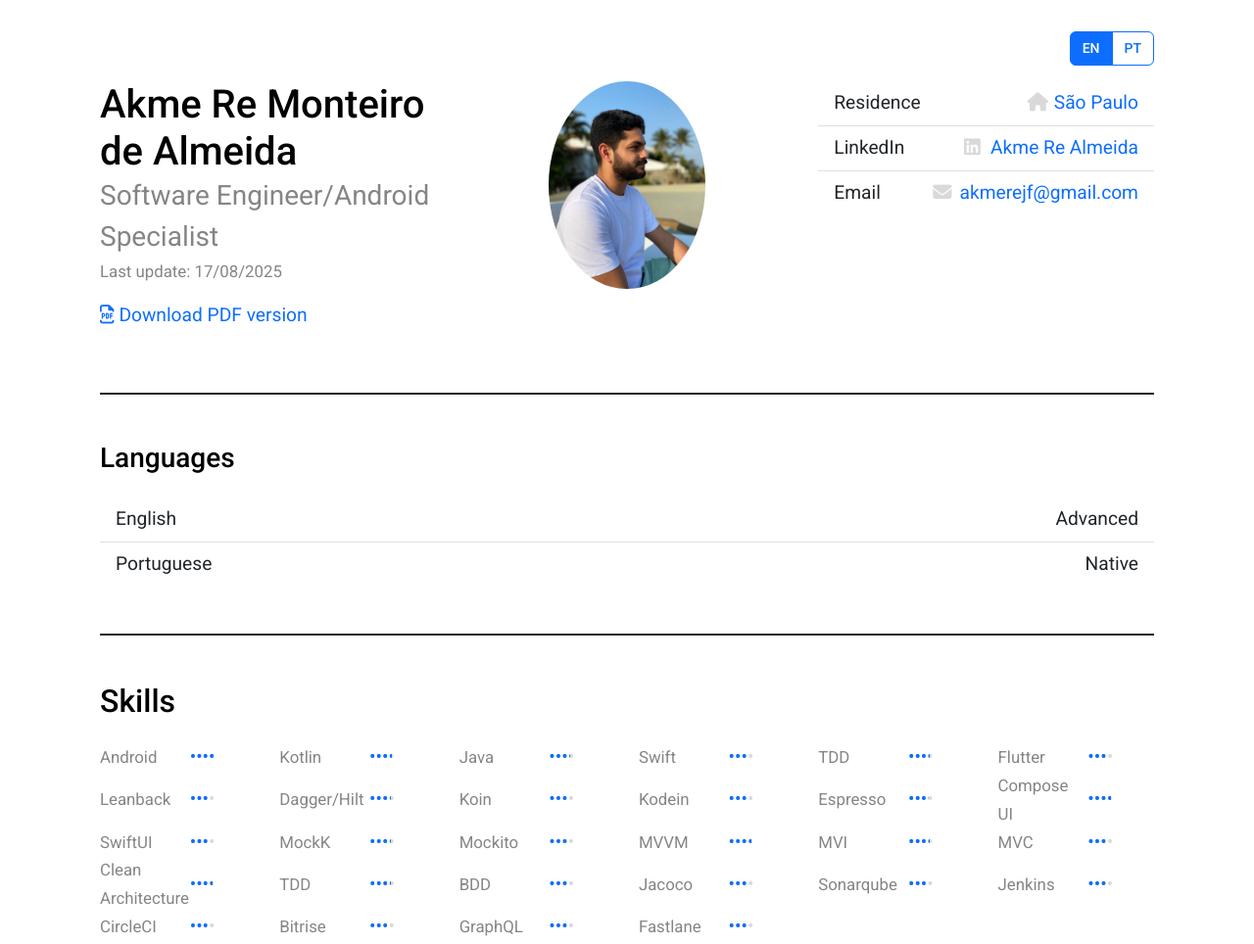
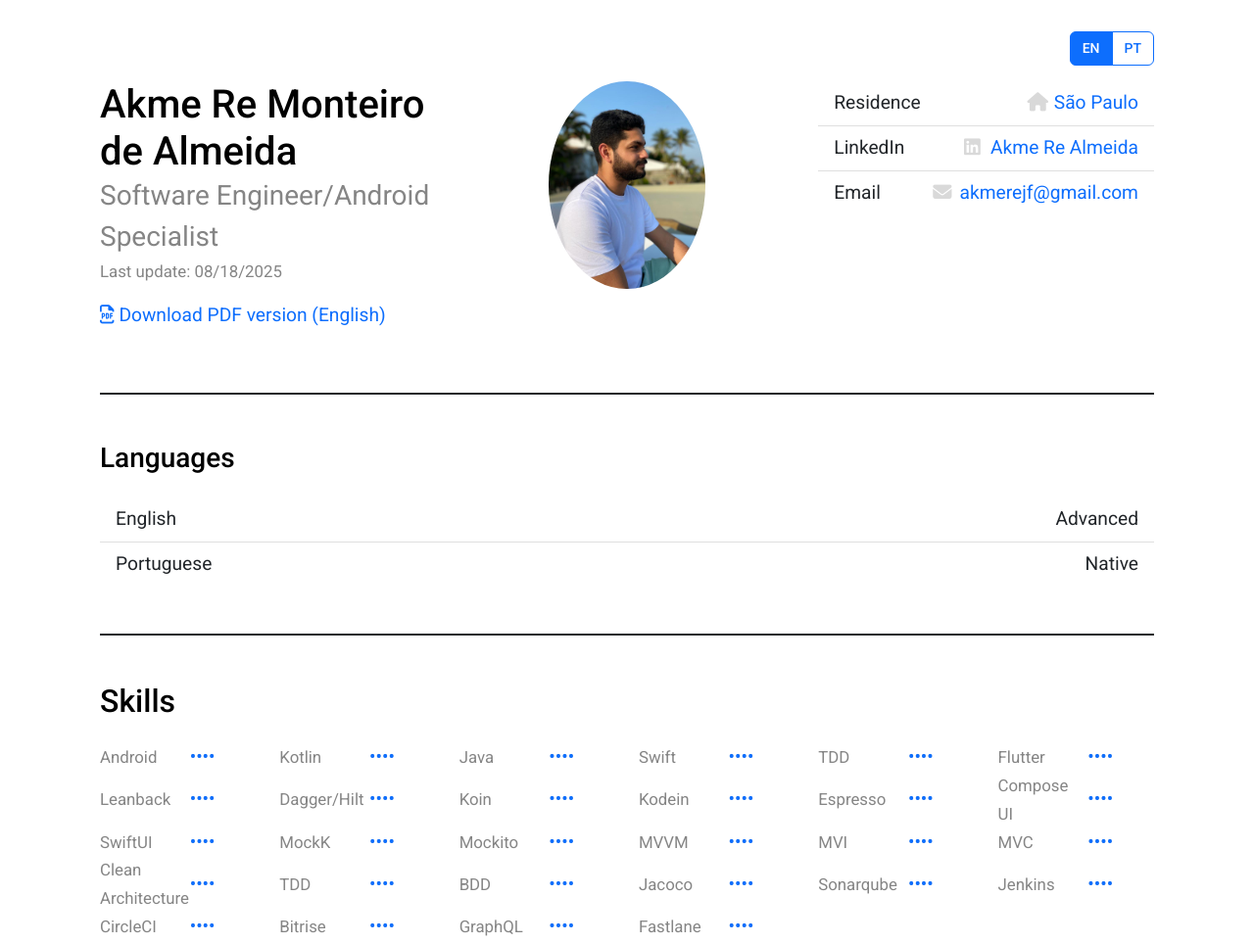
Before and after one commit to akmeredev/cv, a plain HTML site: page index.html in a window 1280 px wide. Shown: the top 964 px of the page at 98% size. Drawn offline with nearby package versions, Linux system fonts and the light colour scheme.

Commit message:
Deploying to gh-pages from  @ ab8f3cf17b130333641fff5a1bcbf661da78055c 🚀

```diff
--- a/index.html
+++ b/index.html
@@ -33,10 +33,13 @@
                 </div>
                 <div>
                     <p>
-                        <time datetime="" class="small" data-en="Last update: 17/08/2025" data-pt="Última atualização: 17/08/2025">Last update: 17/08/2025</time>
+                        <time datetime="" class="small" data-en="Last update: 08/18/2025" data-pt="Última atualização: 18/08/2025">Last update: 08/18/2025</time>
                     </p>
                     <p>
-                        <span class="screen"><a href="akme-re-monteiro-de-almeida.engenheiro-de-software-especialista-android.pdf"><i class="far fa-file-pdf"></i><span data-en="Download PDF version" data-pt="Baixar versão PDF">Download PDF version</span></a></span>
+                        <span class="screen">
+                            <a href="akme-re-monteiro-de-almeida.software-engineer-android-specialist.pdf" id="pdf-download-en"><i class="far fa-file-pdf"></i><span data-en="Download PDF version (English)" data-pt="Baixar versão PDF (Inglês)">Download PDF version (English)</span></a>
+                            <a href="akme-re-monteiro-de-almeida.engenheiro-de-software-especialista-android.pdf" id="pdf-download-pt" style="display: none;"><i class="far fa-file-pdf"></i><span data-en="Download PDF version (Portuguese)" data-pt="Baixar versão PDF (Português)">Download PDF version (Portuguese)</span></a>
+                        </span>
                         <span class="print" data-en="The most updated version of the resume is available at" data-pt="A versão mais atualizada do currículo está disponível em">The most updated version of the resume is available at <a href="https://akmeredev.github.io/cv"
                                                                                         class="text-nowrap"><i
                             class="fab fa-github" aria-hidden="true"></i>https://akmeredev.github.io/cv</a></span>
@@ -47,17 +50,17 @@
                 <img src="cv_profile.jpg" class="rounded-circle img-fluid" alt="Personal photo">
             </div>
             <div class="col-print-6 col-12 col-md-5 offset-lg-1 col-lg-4">
-                <ul class="list-group list-group-flush">
+                <ul class="list-group list-group-flush" id="facts-container">
                     <li class="list-group-item d-flex justify-content-between align-items-start">
-                        <span class="text-nowrap" data-en="Residence" data-pt="Residência">Residence</span>
+                        <span class="text-nowrap" data-en="Residence" data-pt="Residence">Residence</span>
                         <span class="text-nowrap"><a href="https://goo.gl/maps/hkVeM57QeJzH7yKN6"><i class="fa fa-home fact-icon"></i>São Paulo</a></span>
                     </li>
                     <li class="list-group-item d-flex justify-content-between align-items-start">
-                        <span class="text-nowrap">LinkedIn</span>
+                        <span class="text-nowrap" data-en="LinkedIn" data-pt="LinkedIn">LinkedIn</span>
                         <span class="text-nowrap"><a href="https://www.linkedin.com/in/akmere-almeida"><i class="fa-brands fa-linkedin fact-icon"></i>Akme Re Almeida</a></span>
                     </li>
                     <li class="list-group-item d-flex justify-content-between align-items-start">
-                        <span class="text-nowrap">Email</span>
+                        <span class="text-nowrap" data-en="Email" data-pt="Email">Email</span>
                         <span class="text-nowrap"><a href="mailto:akmerejf@gmail.com"><i class="fa fa-envelope fact-icon"></i>akmerejf@gmail.com</a></span>
                     </li>
                 </ul>
@@ -67,14 +70,14 @@
     </div>
 	<div class="border-bottom border-2 border-print-0 border-dark mb-5 pb-5 pb-print-0 mb-print-1">
         <h3 class="h3 screen mb-4" data-en="Languages" data-pt="Idiomas">Languages</h3>
-		<ul class="list-group list-group-flush ">
+		<ul class="list-group list-group-flush" id="languages-container">
 			<li class="list-group-item d-inline-flex justify-content-between align-items-start">
-				<span class="text-nowrap" data-en="English" data-pt="Inglês">English</span>
-				<span class="text-nowrap" data-en="Advanced" data-pt="Avançado">Advanced</span>
+				<span class="text-nowrap" data-en="English" data-pt="English">English</span>
+				<span class="text-nowrap" data-en="Advanced" data-pt="Advanced">Advanced</span>
 			</li>
 			<li class="list-group-item d-inline-flex justify-content-between align-items-start">
-				<span class="text-nowrap" data-en="Portuguese" data-pt="Português">Portuguese</span>
-				<span class="text-nowrap" data-en="Native" data-pt="Nativo">Native</span>
+				<span class="text-nowrap" data-en="Portuguese" data-pt="Portuguese">Portuguese</span>
+				<span class="text-nowrap" data-en="Native" data-pt="Native">Native</span>
 			</li>
 		</ul>
 	</div>
@@ -87,7 +90,7 @@
             </div>
             <div class="col-print-1 col-3 col-md-2 col-lg-1">
                 <div class="skills">
-                    <div class="skills-bar" style="width: 95%"></div>
+                    <div class="skills-bar" style="width: %"></div>
                 </div>
             </div>
             <div class="col-print-1 col-3 col-md-2 col-lg-1 text-right">
@@ -95,7 +98,7 @@
             </div>
             <div class="col-print-1 col-3 col-md-2 col-lg-1">
                 <div class="skills">
-                    <div class="skills-bar" style="width: 90%"></div>
+                    <div class="skills-bar" style="width: %"></div>
                 </div>
             </div>
             <div class="col-print-1 col-3 col-md-2 col-lg-1 text-right">
@@ -103,7 +106,7 @@
             </div>
             <div class="col-print-1 col-3 col-md-2 col-lg-1">
                 <div class="skills">
-                    <div class="skills-bar" style="width: 85%"></div>
+                    <div class="skills-bar" style="width: %"></div>
                 </div>
             </div>
             <div class="col-print-1 col-3 col-md-2 col-lg-1 text-right">
@@ -111,7 +114,7 @@
             </div>
             <div class="col-print-1 col-3 col-md-2 col-lg-1">
                 <div class="skills">
-                    <div class="skills-bar" style="width: 80%"></div>
+                    <div class="skills-bar" style="width: %"></div>
                 </div>
             </div>
             <div class="col-print-1 col-3 col-md-2 col-lg-1 text-right">
@@ -119,7 +122,7 @@
             </div>
             <div class="col-print-1 col-3 col-md-2 col-lg-1">
                 <div class="skills">
-                    <div class="skills-bar" style="width: 85%"></div>
+                    <div class="skills-bar" style="width: %"></div>
                 </div>
             </div>
             <div class="col-print-1 col-3 col-md-2 col-lg-1 text-right">
@@ -127,7 +130,7 @@
             </div>
             <div class="col-print-1 col-3 col-md-2 col-lg-1">
                 <div class="skills">
-                    <div class="skills-bar" style="width: 75%"></div>
+                    <div class="skills-bar" style="width: %"></div>
                 </div>
             </div>
             <div class="col-print-1 col-3 col-md-2 col-lg-1 text-right">
@@ -135,7 +138,7 @@
             </div>
             <div class="col-print-1 col-3 col-md-2 col-lg-1">
                 <div class="skills">
-                    <div class="skills-bar" style="width: 70%"></div>
+                    <div class="skills-bar" style="width: %"></div>
                 </div>
             </div>
             <div class="col-print-1 col-3 col-md-2 col-lg-1 text-right">
@@ -143,7 +146,7 @@
             </div>
             <div class="col-print-1 col-3 col-md-2 col-lg-1">
                 <div class="skills">
-                    <div class="skills-bar" style="width: 85%"></div>
+                    <div class="skills-bar" style="width: %"></div>
                 </div>
             </div>
             <div class="col-print-1 col-3 col-md-2 col-lg-1 text-right">
@@ -151,7 +154,7 @@
             </div>
             <div class="col-print-1 col-3 col-md-2 col-lg-1">
                 <div class="skills">
-                    <div class="skills-bar" style="width: 80%"></div>
+                    <div class="skills-bar" style="width: %"></div>
                 </div>
             </div>
             <div class="col-print-1 col-3 col-md-2 col-lg-1 text-right">
@@ -159,7 +162,7 @@
             </div>
             <div class="col-print-1 col-3 col-md-2 col-lg-1">
                 <div class="skills">
-                    <div class="skills-bar" style="width: 75%"></div>
+                    <div class="skills-bar" style="width: %"></div>
                 </div>
             </div>
             <div class="col-print-1 col-3 col-md-2 col-lg-1 text-right">
@@ -167,7 +170,7 @@
             </div>
             <div class="col-print-1 col-3 col-md-2 col-lg-1">
                 <div class="skills">
-                    <div class="skills-bar" style="width: 80%"></div>
+                    <div class="skills-bar" style="width: %"></div>
                 </div>
             </div>
             <div class="col-print-1 col-3 col-md-2 col-lg-1 text-right">
@@ -175,7 +178,7 @@
             </div>
             <div class="col-print-1 col-3 col-md-2 col-lg-1">
                 <div class="skills">
-                    <div class="skills-bar" style="width: 90%"></div>
+                    <div class="skills-bar" style="width: %"></div>
                 </div>
             </div>
             <div class="col-print-1 col-3 col-md-2 col-lg-1 text-right">
@@ -183,7 +186,7 @@
             </div>
             <div class="col-print-1 col-3 col-md-2 col-lg-1">
                 <div class="skills">
-                    <div class="skills-bar" style="width: 75%"></div>
+                    <div class="skills-bar" style="width: %"></div>
                 </div>
             </div>
             <div class="col-print-1 col-3 col-md-2 col-lg-1 text-right">
@@ -191,7 +194,7 @@
             </div>
             <div class="col-print-1 col-3 col-md-2 col-lg-1">
                 <div class="skills">
-                    <div class="skills-bar" style="width: 85%"></div>
+                    <div class="skills-bar" style="width: %"></div>
                 </div>
             </div>
             <div class="col-print-1 col-3 col-md-2 col-lg-1 text-right">
@@ -199,7 +202,7 @@
             </div>
             <div class="col-print-1 col-3 col-md-2 col-lg-1">
                 <div class="skills">
-                    <div class="skills-bar" style="width: 80%"></div>
+                    <div class="skills-bar" style="width: %"></div>
                 </div>
             </div>
             <div class="col-print-1 col-3 col-md-2 col-lg-1 text-right">
@@ -207,7 +210,7 @@
             </div>
             <div class="col-print-1 col-3 col-md-2 col-lg-1">
                 <div class="skills">
-                    <div class="skills-bar" style="width: 90%"></div>
+                    <div class="skills-bar" style="width: %"></div>
                 </div>
             </div>
             <div class="col-print-1 col-3 col-md-2 col-lg-1 text-right">
@@ -215,7 +218,7 @@
             </div>
             <div class="col-print-1 col-3 col-md-2 col-lg-1">
                 <div class="skills">
-                    <div class="skills-bar" style="width: 85%"></div>
+                    <div class="skills-bar" style="width: %"></div>
                 </div>
             </div>
             <div class="col-print-1 col-3 col-md-2 col-lg-1 text-right">
@@ -223,7 +226,7 @@
             </div>
             <div class="col-print-1 col-3 col-md-2 col-lg-1">
                 <div class="skills">
-                    <div class="skills-bar" style="width: 80%"></div>
+                    <div class="skills-bar" style="width: %"></div>
                 </div>
             </div>
             <div class="col-print-1 col-3 col-md-2 col-lg-1 text-right">
@@ -231,7 +234,7 @@
             </div>
             <div class="col-print-1 col-3 col-md-2 col-lg-1">
                 <div class="skills">
-                    <div class="skills-bar" style="width: 90%"></div>
+                    <div class="skills-bar" style="width: %"></div>
                 </div>
             </div>
             <div class="col-print-1 col-3 col-md-2 col-lg-1 text-right">
@@ -239,7 +242,7 @@
             </div>
             <div class="col-print-1 col-3 col-md-2 col-lg-1">
                 <div class="skills">
-                    <div class="skills-bar" style="width: 85%"></div>
+                    <div class="skills-bar" style="width: %"></div>
                 </div>
             </div>
             <div class="col-print-1 col-3 col-md-2 col-lg-1 text-right">
@@ -247,7 +250,7 @@
             </div>
             <div class="col-print-1 col-3 col-md-2 col-lg-1">
                 <div class="skills">
-                    <div class="skills-bar" style="width: 75%"></div>
+                    <div class="skills-bar" style="width: %"></div>
                 </div>
             </div>
             <div class="col-print-1 col-3 col-md-2 col-lg-1 text-right">
@@ -255,7 +258,7 @@
             </div>
             <div class="col-print-1 col-3 col-md-2 col-lg-1">
                 <div class="skills">
-                    <div class="skills-bar" style="width: 80%"></div>
+                    <div class="skills-bar" style="width: %"></div>
                 </div>
             </div>
             <div class="col-print-1 col-3 col-md-2 col-lg-1 text-right">
@@ -263,7 +266,7 @@
             </div>
             <div class="col-print-1 col-3 col-md-2 col-lg-1">
                 <div class="skills">
-                    <div class="skills-bar" style="width: 75%"></div>
+                    <div class="skills-bar" style="width: %"></div>
                 </div>
             </div>
             <div class="col-print-1 col-3 col-md-2 col-lg-1 text-right">
@@ -271,7 +274,7 @@
             </div>
             <div class="col-print-1 col-3 col-md-2 col-lg-1">
                 <div class="skills">
-                    <div class="skills-bar" style="width: 80%"></div>
+                    <div class="skills-bar" style="width: %"></div>
                 </div>
             </div>
             <div class="col-print-1 col-3 col-md-2 col-lg-1 text-right">
@@ -279,7 +282,7 @@
             </div>
             <div class="col-print-1 col-3 col-md-2 col-lg-1">
                 <div class="skills">
-                    <div class="skills-bar" style="width: 75%"></div>
+                    <div class="skills-bar" style="width: %"></div>
                 </div>
             </div>
             <div class="col-print-1 col-3 col-md-2 col-lg-1 text-right">
@@ -287,7 +290,7 @@
             </div>
             <div class="col-print-1 col-3 col-md-2 col-lg-1">
                 <div class="skills">
-                    <div class="skills-bar" style="width: 70%"></div>
+                    <div class="skills-bar" style="width: %"></div>
                 </div>
             </div>
             <div class="col-print-1 col-3 col-md-2 col-lg-1 text-right">
@@ -295,7 +298,7 @@
             </div>
             <div class="col-print-1 col-3 col-md-2 col-lg-1">
                 <div class="skills">
-                    <div class="skills-bar" style="width: 75%"></div>
+                    <div class="skills-bar" style="width: %"></div>
                 </div>
             </div>
             <div class="col-print-1 col-3 col-md-2 col-lg-1 text-right">
@@ -303,7 +306,7 @@
             </div>
             <div class="col-print-1 col-3 col-md-2 col-lg-1">
                 <div class="skills">
-                    <div class="skills-bar" style="width: 80%"></div>
+                    <div class="skills-bar" style="width: %"></div>
                 </div>
             </div>
         </div>
@@ -335,7 +338,6 @@
                 </p>
             </div>
         </div>
-
         <div class="row d-block d-md-flex mb-5">
             <div class="col-md-2 pt-1" data-en="Sept 2022 to Jun 2024" data-pt="Set 2022 a Jun 2024">
                 Sept 2022 to Jun 2024
@@ -357,7 +359,6 @@
                 </p>
             </div>
         </div>
-
         <div class="row d-block d-md-flex mb-5">
             <div class="col-md-2 pt-1" data-en="December 2020 to Sept 2022" data-pt="Dez 2020 a Set 2022">
                 December 2020 to Sept 2022
@@ -425,7 +426,7 @@
 
     <div class="border-bottom border-2 border-print-0 border-dark mb-5 pb-5 pb-print-0 mb-print-1">
         <h2 class="mb-4" data-en="Education" data-pt="Formação">Education</h2>
-        <div data-en="Bachelor's degree in Computer Science - CESUPA – Centro Educacional do Estado do Pará 2018." data-pt="Bacharelado em Ciência da Computação - CESUPA – Centro Educacional do Estado do Pará 2018.">Bachelor's degree in Computer Science - CESUPA – Centro Educacional do Estado do Pará 2018.</div>
+        <div data-en="Bachelor&#x27;s degree in Computer Science - CESUPA – Centro Educacional do Estado do Pará 2018." data-pt="Bacharelado em Ciência da Computação - CESUPA – Centro Educacional do Estado do Pará 2018.">Bachelor&#x27;s degree in Computer Science - CESUPA – Centro Educacional do Estado do Pará 2018.</div>
     </div>
 </div>
 
@@ -450,6 +451,87 @@ function changeLanguage(lang) {
         'Akme Re Monteiro de Almeida. Engenheiro de Software/Especialista (Android)' :
         'Akme Re Monteiro de Almeida. Software Engineer/Android Specialist';
     document.title = title;
+
+    // Update PDF download links
+    const pdfDownloadEn = document.getElementById('pdf-download-en');
+    const pdfDownloadPt = document.getElementById('pdf-download-pt');
+
+    if (lang === 'pt') {
+        pdfDownloadEn.style.display = 'none';
+        pdfDownloadPt.style.display = 'inline';
+    } else {
+        pdfDownloadEn.style.display = 'inline';
+        pdfDownloadPt.style.display = 'none';
+    }
+
+    // Update facts section
+    updateFactsSection(lang);
+
+    // Update languages section
+    updateLanguagesSection(lang);
+}
+
+function updateFactsSection(lang) {
+    const factsContainer = document.getElementById('facts-container');
+    if (!factsContainer) return;
+
+    const factsData = {
+        en: {
+            'Residence': '<a href="https://goo.gl/maps/hkVeM57QeJzH7yKN6"><i class="fa fa-home fact-icon"></i>São Paulo</a>',
+            'LinkedIn': '<a href="https://www.linkedin.com/in/akmere-almeida"><i class="fa-brands fa-linkedin fact-icon"></i>Akme Re Almeida</a>',
+            'Email': '<a href="mailto:akmerejf@gmail.com"><i class="fa fa-envelope fact-icon"></i>akmerejf@gmail.com</a>'
+        },
+        pt: {
+            'Residência': '<a href="https://goo.gl/maps/hkVeM57QeJzH7yKN6"><i class="fa fa-home fact-icon"></i>São Paulo</a>',
+            'LinkedIn': '<a href="https://www.linkedin.com/in/akmere-almeida"><i class="fa-brands fa-linkedin fact-icon"></i>Akme Re Almeida</a>',
+            'Email': '<a href="mailto:akmerejf@gmail.com"><i class="fa fa-envelope fact-icon"></i>akmerejf@gmail.com</a>'
+        }
+    };
+
+    const currentFacts = factsData[lang];
+    const listItems = factsContainer.querySelectorAll('li');
+
+    listItems.forEach((item, index) => {
+        const keySpan = item.querySelector('span:first-child');
+        const valueSpan = item.querySelector('span:last-child');
+
+        if (keySpan && valueSpan) {
+            const keys = Object.keys(currentFacts);
+            if (keys[index]) {
+                keySpan.textContent = keys[index];
+                valueSpan.innerHTML = currentFacts[keys[index]];
+            }
+        }
+    });
+}
+
+function updateLanguagesSection(lang) {
+    const languagesContainer = document.getElementById('languages-container');
+    if (!languagesContainer) return;
+
+    const languagesData = {
+        en: [
+            { name: 'English', level: 'Advanced' },
+            { name: 'Portuguese', level: 'Native' }
+        ],
+        pt: [
+            { name: 'Inglês', level: 'Avançado' },
+            { name: 'Português', level: 'Nativo' }
+        ]
+    };
+
+    const currentLanguages = languagesData[lang];
+    const listItems = languagesContainer.querySelectorAll('li');
+
+    listItems.forEach((item, index) => {
+        const nameSpan = item.querySelector('span:first-child');
+        const levelSpan = item.querySelector('span:last-child');
+
+        if (nameSpan && levelSpan && currentLanguages[index]) {
+            nameSpan.textContent = currentLanguages[index].name;
+            levelSpan.textContent = currentLanguages[index].level;
+        }
+    });
 }
 
 // Initialize with English
```
Also changed, not shown: 2 other files.
